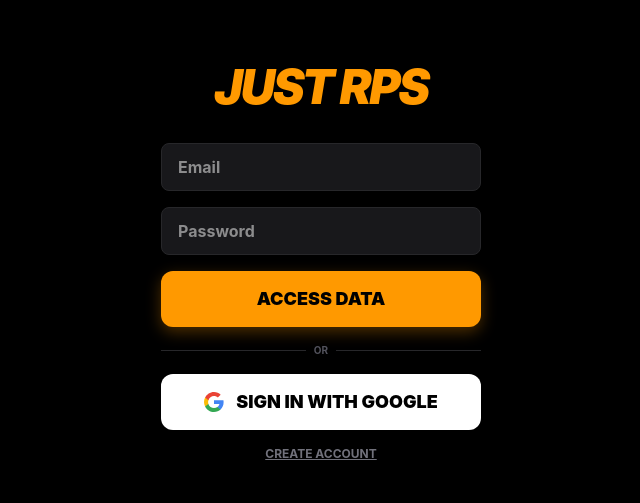
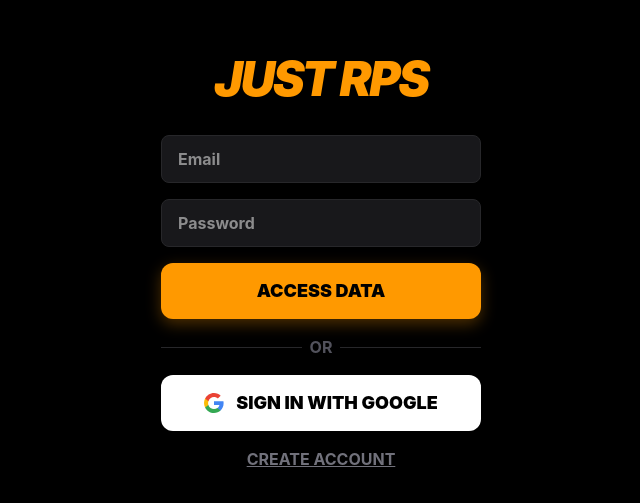
Before and after one commit to lyingTiger/justrps, a React (Vite) app: page / in a window 1280 px wide. Shown: the part 137-640 px from the top of the page, without its empty margins (319-959 px from the left). Built offline with nearby package versions, Linux system fonts and the light colour scheme.

Commit message:
새로고침 오류 해결

```diff
--- a/src/App.tsx
+++ b/src/App.tsx
@@ -191,48 +191,46 @@ const [userCoins, setUserCoins] = useState(parseInt(localStorage.getItem('cached
     };
   }, [isLoggedIn]); // 로그인 상태일 때만 동작
 
-  // ------------------------------------------------------------------
-  // 🔥 [수정] 통합된 세션 체크 및 데이터 로드 (새로고침 문제 해결)
+// ------------------------------------------------------------------
+  // 🔥 [수정] 통합된 세션 체크 및 데이터 로드
   // ------------------------------------------------------------------
   useEffect(() => {
     document.title = "just RPS";
 
-    // 1. [새로고침 대응] 초기 세션 확인 및 데이터 즉시 로드
+    // 1. [초기 세션 확인] 데이터 로드 로직을 삭제합니다. (중복 방지)
     supabase.auth.getSession().then(({ data: { session } }) => {
       if (session?.user) {
         console.log("✅ 세션 복구됨:", session.user.email);
         setCurrentUserId(session.user.id);
         setIsLoggedIn(true);
-        // 🚀 [핵심] 세션 복구 직후 0.5초 딜레이를 주어 RLS 권한 문제 회피
-        setTimeout(() => fetchUserData(session.user.id), 500);
+
+        // ❌ [삭제] 여기서 데이터를 부르지 마세요! onAuthStateChange가 알아서 합니다.
+        // setTimeout(() => fetchUserData(session.user.id), 500);
+        // ↑ 이 줄을 지우거나 주석 처리하세요.
       }
     });
 
-    // 2. Auth 상태 변경 감지
+    // 2. [Auth 상태 감지] 얘가 '진짜'입니다. 여기서만 데이터를 부릅니다.
     const { data: { subscription } } = supabase.auth.onAuthStateChange(async (event, session) => {
-      console.log("Auth Event:", event);
+      console.log("Auth Event:", event); // 로그 확인용
 
       if (event === 'SIGNED_OUT' || !session) {
         resetUserState();
       }
       else if (session?.user) {
+        // ... (중략: ID 설정 및 프로필 생성 로직) ...
+
         const user = session.user;
 
-        // 상태 동기화
         if (currentUserId !== user.id) {
             setCurrentUserId(user.id);
             setIsLoggedIn(true);
         }
 
-        // 프로필 존재 여부 확인 (없으면 생성)
-        const { data: profile } = await supabase.from('profiles').select('id').eq('id', user.id).maybeSingle();
-        if (!profile) {
-          const displayName = user.user_metadata.display_name || user.email?.split('@')[0] || 'Player';
-          await supabase.from('profiles').insert({ id: user.id, display_name: displayName, coins: 0 });
-        }
+        // ... (프로필 체크 로직 유지) ...
 
-        // 🔥 이벤트 발생 시에도 딜레이를 주어 안정적으로 데이터 로드
-        setTimeout(() => fetchUserData(user.id), 500);
+        // ✅ 여기서 한 번만 확실하게 부릅니다.
+        setTimeout(() => fetchUserData(session.user.id), 500);
       }
     });
 
@@ -480,14 +478,14 @@ const [userCoins, setUserCoins] = useState(parseInt(localStorage.getItem('cached
           </form>
           <div className="flex items-center gap-2 my-4">
              <div className="h-[1px] bg-zinc-800 flex-1"></div>
-             <span className="text-[10px] text-zinc-600 font-bold uppercase">or</span>
+             <span className="text-base text-zinc-600 font-bold uppercase">or</span>
              <div className="h-[1px] bg-zinc-800 flex-1"></div>
           </div>
           <button type="button" onClick={handleGoogleLogin} className="w-full h-14 bg-white text-black font-black text-lg rounded-xl uppercase active:scale-95 transition-all flex items-center justify-center gap-3">
             <svg width="20" height="20" viewBox="0 0 24 24" fill="none"><path d="M23.52 12.29C23.52 11.43 23.45 10.61 23.31 9.82H12V14.45H18.45C18.17 15.93 17.31 17.18 16.03 18.04V21.03H19.9C22.16 18.95 23.52 15.89 23.52 12.29Z" fill="#4285F4"/><path d="M12 24C15.24 24 17.96 22.92 19.9 21.03L16.03 18.04C14.95 18.76 13.58 19.18 12 19.18C8.88 19.18 6.23 17.07 5.29 14.25H1.31V17.34C3.26 21.21 7.29 24 12 24Z" fill="#34A853"/><path d="M5.29 14.25C5.05 13.53 4.92 12.77 4.92 12C4.92 11.23 5.05 10.47 5.29 9.75V6.66H1.31C0.47 8.33 0 10.11 0 12C0 13.89 0.47 15.67 1.31 17.34L5.29 14.25Z" fill="#FBBC05"/><path d="M12 4.82C13.76 4.82 15.34 5.43 16.58 6.61L20.01 3.17C17.95 1.25 15.24 0 12 0C7.29 0 3.26 2.79 1.31 6.66L5.29 9.75C6.23 6.93 8.88 4.82 12 4.82Z" fill="#EA4335"/></svg>
             Sign in with Google
           </button>
-          <button type="button" onClick={() => setIsSignUpMode(!isSignUpMode)} className="w-full text-xs text-zinc-500 text-center underline font-bold mt-4 uppercase">
+          <button type="button" onClick={() => setIsSignUpMode(!isSignUpMode)} className="w-full text-base text-zinc-500 text-center underline font-bold mt-4 uppercase">
             {isSignUpMode ? "Back to Login" : "Create Account"}
           </button>
         </div>
@@ -562,7 +560,7 @@ const [userCoins, setUserCoins] = useState(parseInt(localStorage.getItem('cached
                 </label>
               ))}
             </div>
-            <button onClick={() => setView('lobby')} className="text-[10px] text-zinc-600 underline uppercase mt-8 font-bold">Lobby</button>
+            <button onClick={() => setView('lobby')} className="text-base text-zinc-500 underline uppercase mt-8 font-bold">Lobby</button>
           </div>
         )}
 
--- a/src/MultiplayPage.tsx
+++ b/src/MultiplayPage.tsx
@@ -127,11 +127,11 @@ const handleCreateRoom = async () => {
   return (
     <div className="w-full max-w-[340px] flex flex-col items-center mt-6 px-4 animate-in fade-in relative">
       <div className="w-full flex justify-between items-end mb-6">
-        <h2 className="text-4xl font-black italic uppercase tracking-tighter text-[#FF9900]">Multi</h2>
+        <h2 className="text-4xl font-black italic uppercase tracking-tighter text-[#FF9900]">Multiplay</h2>
         {/* <span className="text-[10px] font-black text-zinc-500 uppercase tracking-widest ml-1 mb-1">
            Creating: <span className="text-white">{selectedMode}</span>
         </span> */}
-        <button onClick={onBack} className="text-zinc-500 text-[10px] font-bold uppercase underline pb-1">Back</button>
+        <button onClick={onBack} className="text-zinc-500 text-[10px] font-bold uppercase underline pb-1">Back to lobby</button>
       </div>
 
       {/* 🛠️ [UI 복구] 방 생성 및 옵션 영역 🛠️ */}
```
